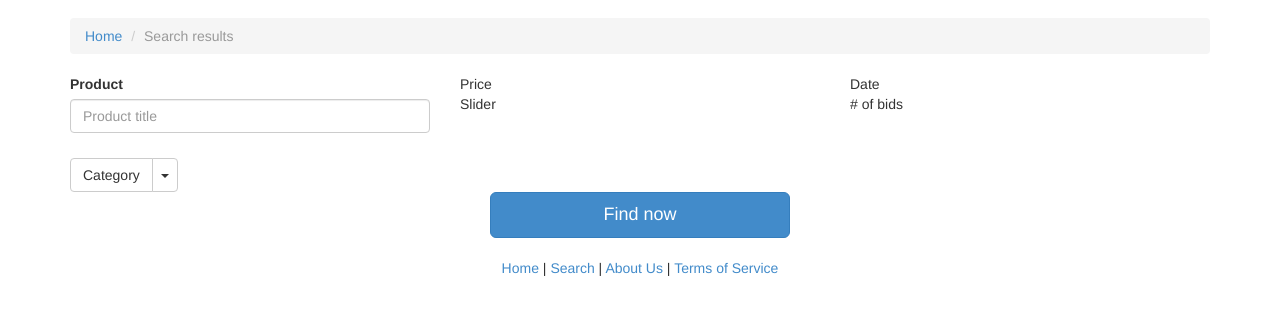
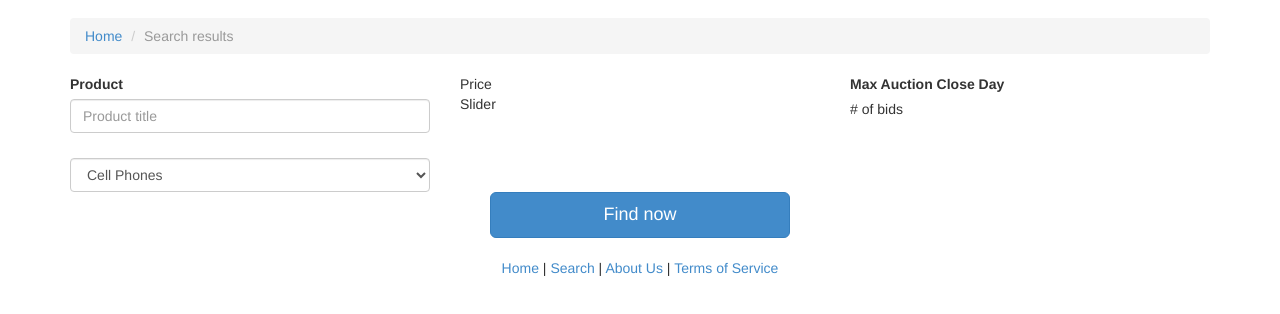
Before and after one commit to sergeyse/wolczek.github.io, a plain HTML site: page hw1/index.html in a window 1280 px wide. Shown: the part 54-368 px from the top of the page. Drawn offline with nearby package versions, Linux system fonts and the light colour scheme.

Commit message:
Fix category element

```diff
--- a/hw1/index.html
+++ b/hw1/index.html
@@ -221,7 +221,8 @@
           </div>
           <div class="col-md-12 col-sm-6 col-xs-12">
             <label class="control-label">&nbsp;</label><br />
-            <div class="btn-group">
+            <!--
+            <div class="btn-group btn-block" id="category">
               <button type="button" class="btn btn-default">Category</button>
               <button type="button" class="btn btn-default dropdown-toggle" data-toggle="dropdown">
                 <span class="caret"></span>
@@ -234,6 +235,13 @@
                     <li><a href="#">Camera Lens</a></li>
               </ul>
             </div>
+            -->
+            <select class="form-control">
+              <option>Cell Phones</option>
+              <option>Accessories</option>
+              <option>Watches</option>
+              <option>Camera Lens</option>
+            </select>
           </div>
         </div>
       </div>
@@ -247,7 +255,9 @@
           </div>
           <div class="col-md-6 col-sm-6 col-xs-12">
             <div class="row">
-              <div class="col-md-12 col-sm-12 col-xs-12">Date</div>
+              <div class="col-md-12 col-sm-12 col-xs-12">
+                  <label class="control-label">Max Auction Close Day</label><br />
+              </div>
               <div class="col-md-12 col-sm-12 col-xs-12"># of bids</div>
             </div>
           </div>
@@ -278,7 +288,7 @@
 
 <script src="assets/js/jquery-2.1.0.min.js"></script>
 <script src="assets/js/bootstrap.min.js"></script>
-<script src="mustache.js"></script>
+<script src="assets/js/mustache.js"></script>
 <script src="js/app.js"></script>
 
 </body>
```
